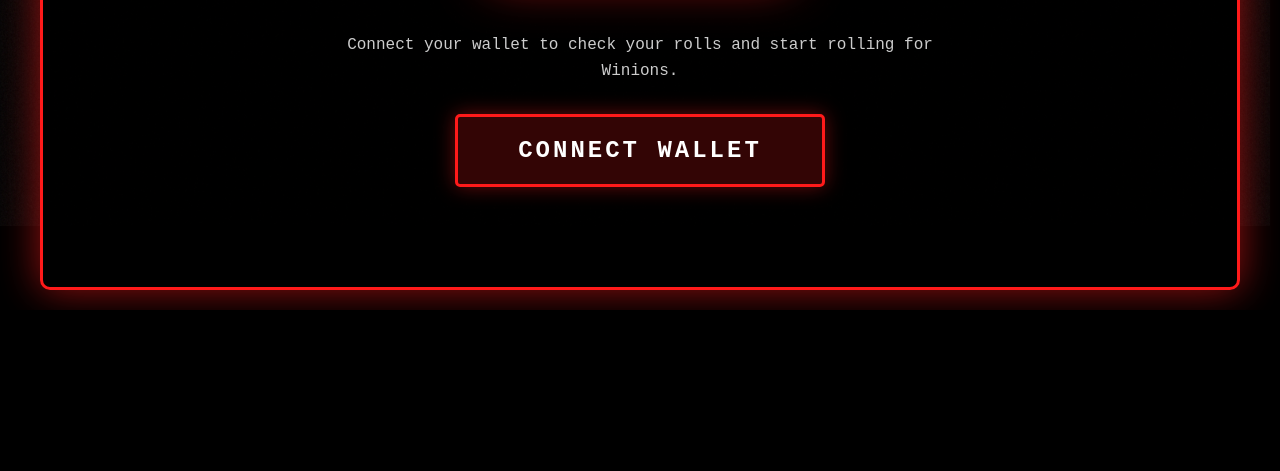
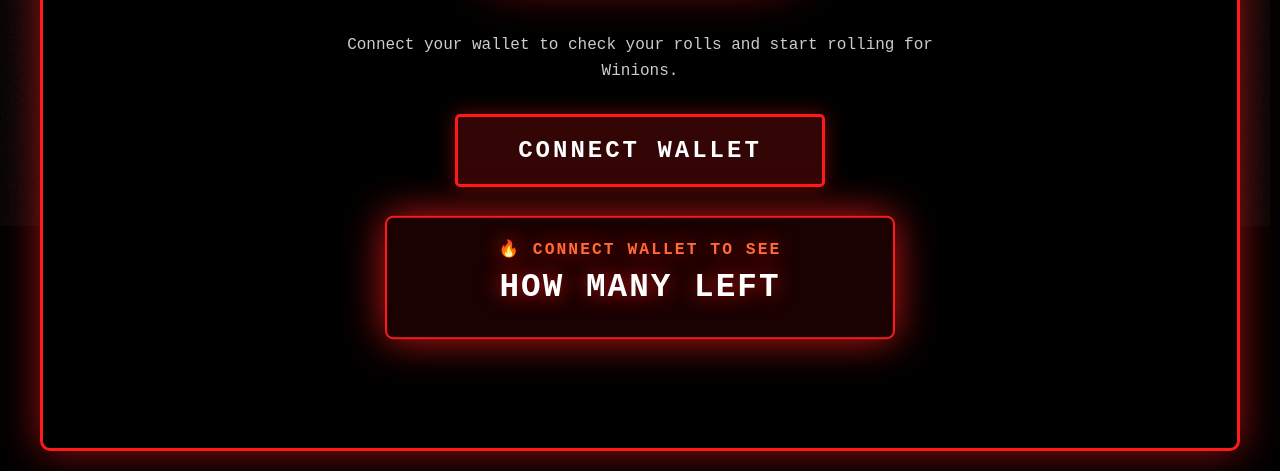
Before and after one commit to Flexasaurusrex/winionsdice, a plain HTML site: page index.html in a window 1280 px wide. Shown: the part 569-1040 px from the top of the page. Before the commit the page ends 879 px from the top, so only its background shows below. Drawn offline with Linux system fonts and the light colour scheme.

Commit message:
Update index.html

```diff
--- a/index.html
+++ b/index.html
@@ -51,9 +51,12 @@
                 CONNECT WALLET
             </button>
 
-            <!-- 🔥 FOMO COUNTER -->
-            <div class="fomo-counter" id="fomoCounter" style="display: none;">
-                <div class="fomo-text" id="fomoText">LOADING...</div>
+            <!-- 🔥 FOMO COUNTER - VISIBLE IMMEDIATELY -->
+            <div class="fomo-counter" id="fomoCounter" style="display: block;">
+                <div class="fomo-text" id="fomoText">
+                    <div style="font-size: 16px; color: #ff6b35;">🔥 CONNECT WALLET TO SEE</div>
+                    <div style="font-size: 32px; color: #ffffff; margin: 10px 0;">HOW MANY LEFT</div>
+                </div>
             </div>
 
             <div id="verificationStatus" class="verification-status"></div>
```
